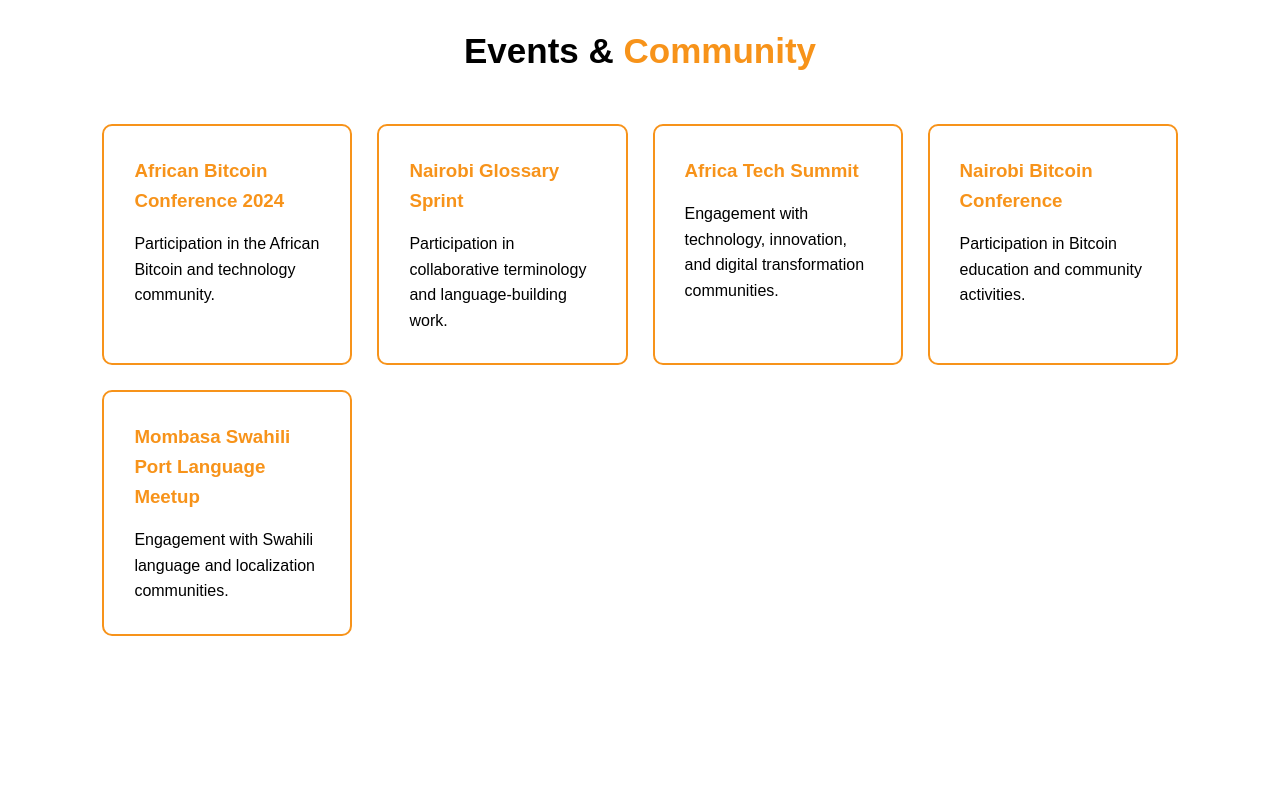
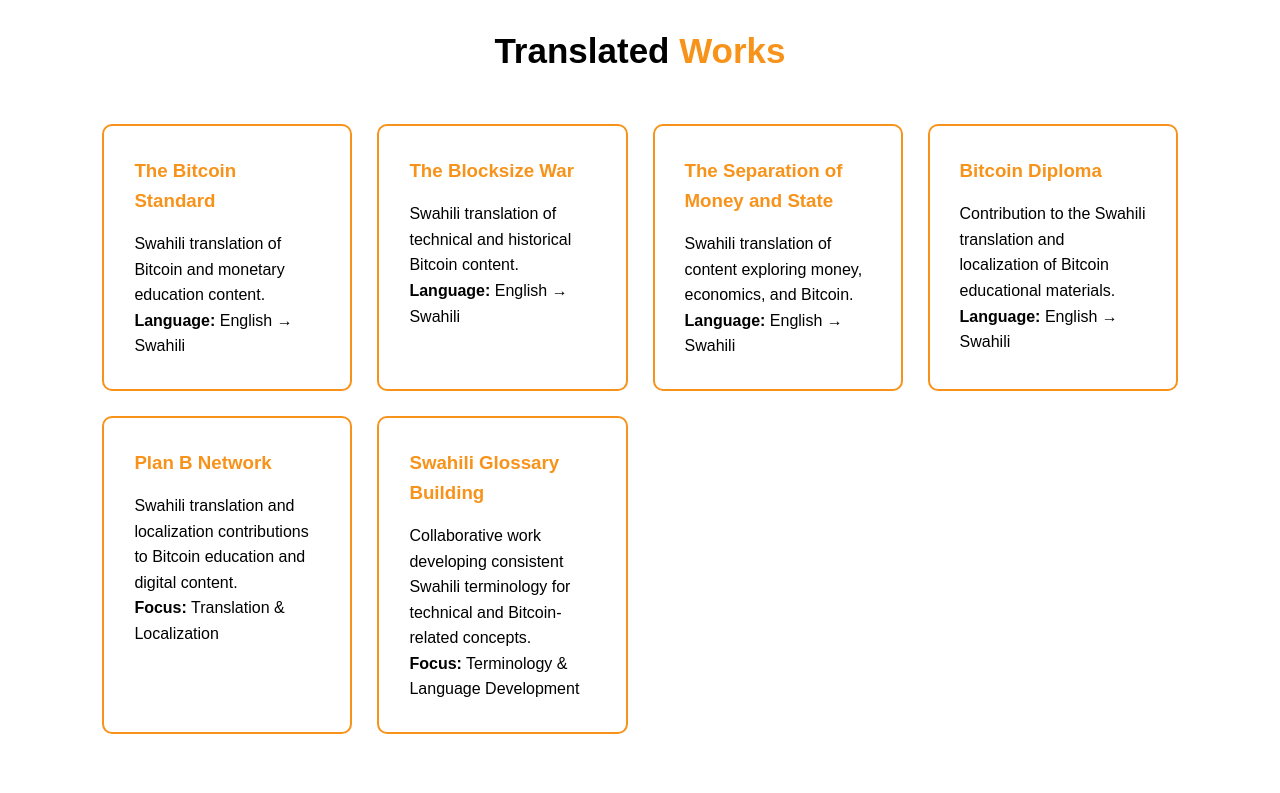
Before and after one commit to Tinnah924/christinekemunto.github.io, a plain HTML site: page index.html in a window 1280 px wide. Shown: the part 1820-2613 px from the top of the page. Drawn offline with Linux system fonts and the light colour scheme.

Commit message:
Add translated works section to index.html

```diff
--- a/index.html
+++ b/index.html
@@ -280,7 +280,70 @@
         </div>
 
     </section>
+<!-- Translated Works -->
+<section id="translated-works">
 
+    <h2 class="section-title">
+        Translated <span>Works</span>
+    </h2>
+
+    <div class="cards">
+
+        <div class="card">
+            <h3>The Bitcoin Standard</h3>
+            <p>
+                Swahili translation of Bitcoin and monetary education content.
+            </p>
+            <p><strong>Language:</strong> English → Swahili</p>
+        </div>
+
+        <div class="card">
+            <h3>The Blocksize War</h3>
+            <p>
+                Swahili translation of technical and historical Bitcoin content.
+            </p>
+            <p><strong>Language:</strong> English → Swahili</p>
+        </div>
+
+        <div class="card">
+            <h3>The Separation of Money and State</h3>
+            <p>
+                Swahili translation of content exploring money, economics,
+                and Bitcoin.
+            </p>
+            <p><strong>Language:</strong> English → Swahili</p>
+        </div>
+
+        <div class="card">
+            <h3>Bitcoin Diploma</h3>
+            <p>
+                Contribution to the Swahili translation and localization of
+                Bitcoin educational materials.
+            </p>
+            <p><strong>Language:</strong> English → Swahili</p>
+        </div>
+
+        <div class="card">
+            <h3>Plan B Network</h3>
+            <p>
+                Swahili translation and localization contributions to
+                Bitcoin education and digital content.
+            </p>
+            <p><strong>Focus:</strong> Translation & Localization</p>
+        </div>
+
+        <div class="card">
+            <h3>Swahili Glossary Building</h3>
+            <p>
+                Collaborative work developing consistent Swahili terminology
+                for technical and Bitcoin-related concepts.
+            </p>
+            <p><strong>Focus:</strong> Terminology & Language Development</p>
+        </div>
+
+    </div>
+
+</section>
     <!-- Events -->
     <section id="events">
 
```
